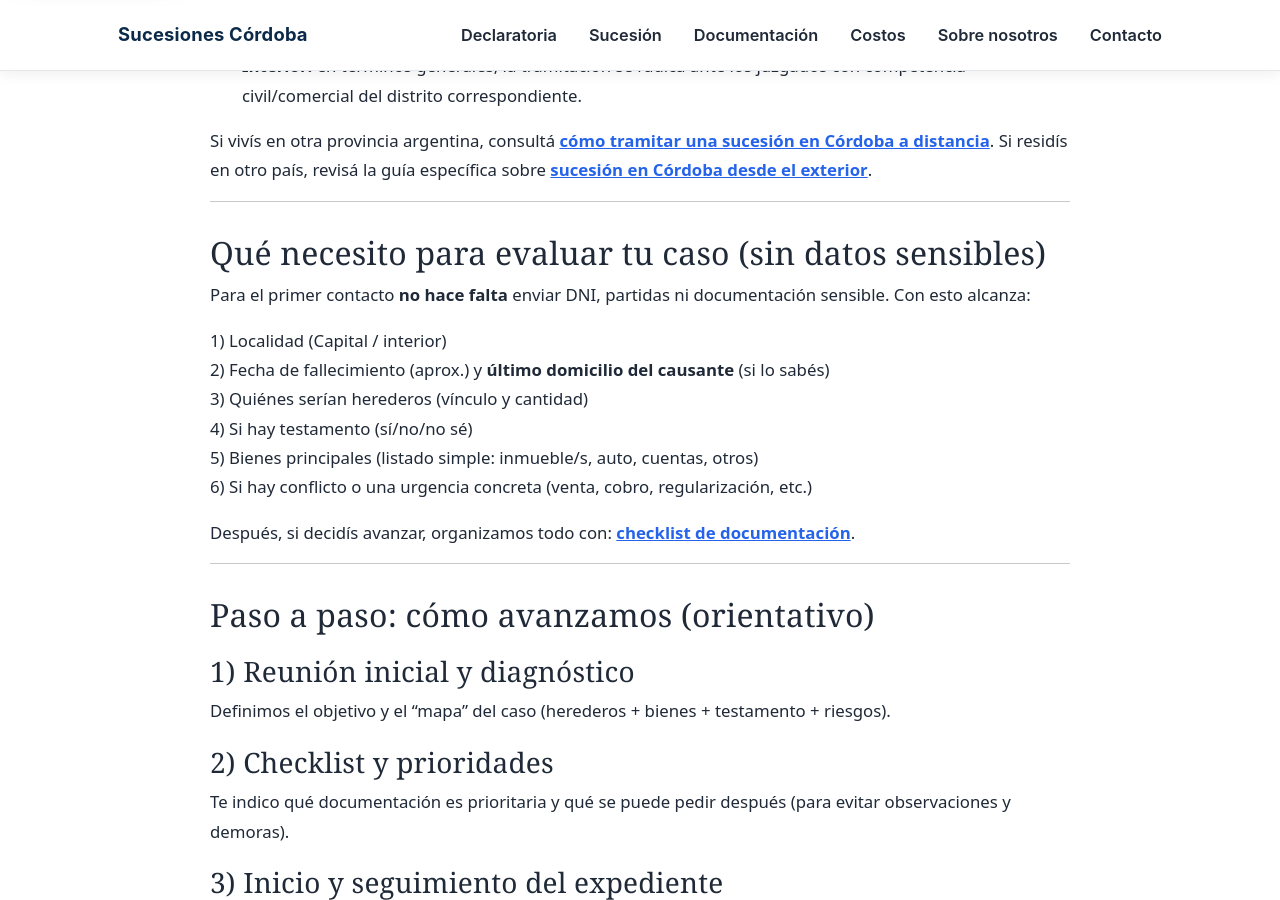
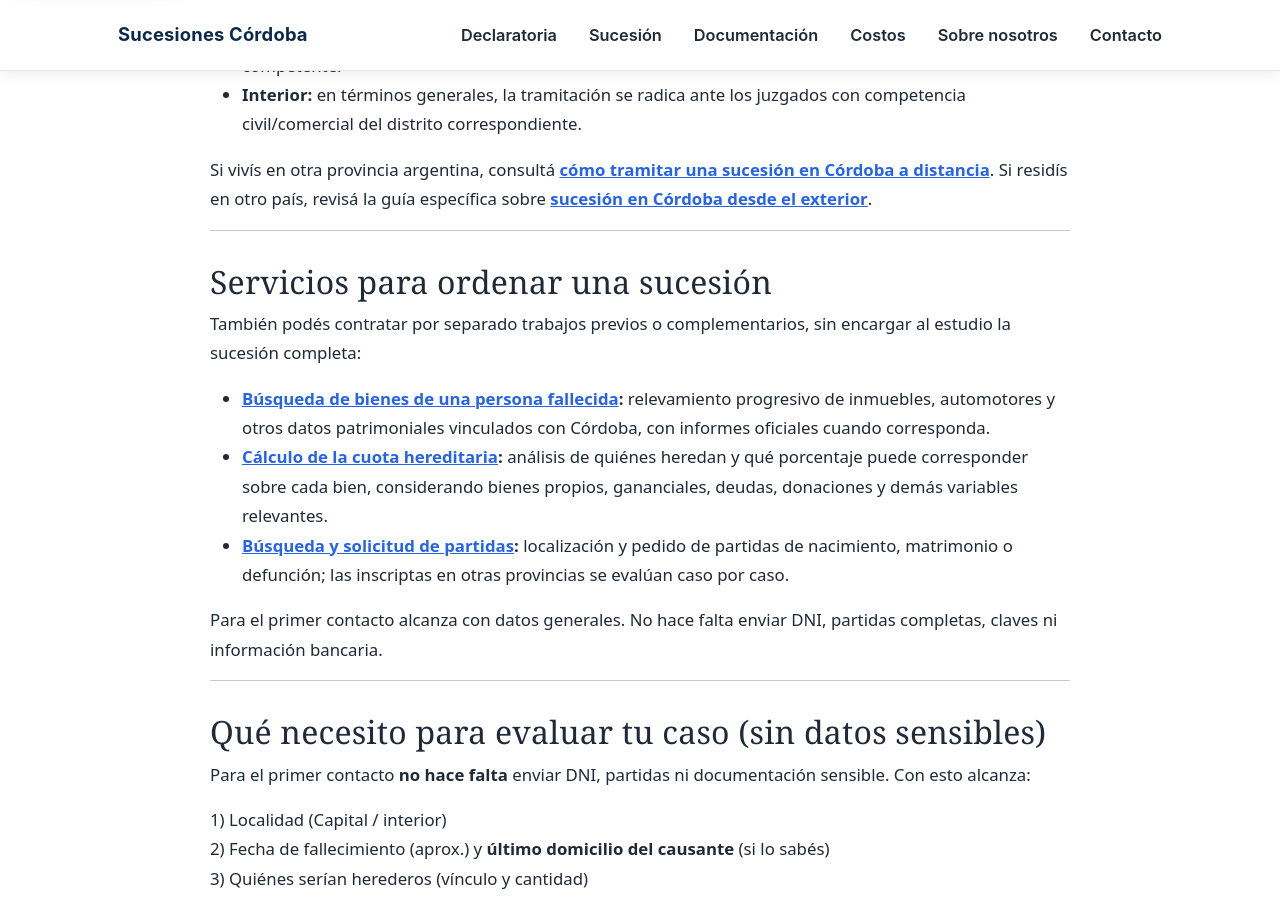
Before and after one commit to Elitedomainsx/sucesionescordoba, a Jekyll site: the page built from abogado-sucesiones-cordoba.md, in a window 1280 px wide and 900 px high, scrolled down 2446 px. Built offline with Jekyll 4.4.1, drawn with Linux system fonts in a browser that asks for light colours; some of the changed text lies outside the part shown.

Commit message:
Agregar servicios complementarios

```diff
--- a/abogado-sucesiones-cordoba.md
+++ b/abogado-sucesiones-cordoba.md
@@ -67,6 +67,18 @@ Trabajo con clientes de **Córdoba Capital** y del **interior**. En muchos casos
 - **Interior:** en términos generales, la tramitación se radica ante los juzgados con competencia civil/comercial del distrito correspondiente.
 
 Si vivís en otra provincia argentina, consultá **[cómo tramitar una sucesión en Córdoba a distancia](/sucesion-cordoba-desde-otra-provincia/)**. Si residís en otro país, revisá la guía específica sobre **[sucesión en Córdoba desde el exterior](/declaratoria-de-herederos-online-cordoba/)**.
+
+---
+
+## Servicios para ordenar una sucesión
+
+También podés contratar por separado trabajos previos o complementarios, sin encargar al estudio la sucesión completa:
+
+- **[Búsqueda de bienes de una persona fallecida](/averiguar-bienes-persona-fallecida-cordoba/):** relevamiento progresivo de inmuebles, automotores y otros datos patrimoniales vinculados con Córdoba, con informes oficiales cuando corresponda.
+- **[Cálculo de la cuota hereditaria](/como-se-reparte-herencia-cordoba/):** análisis de quiénes heredan y qué porcentaje puede corresponder sobre cada bien, considerando bienes propios, gananciales, deudas, donaciones y demás variables relevantes.
+- **[Búsqueda y solicitud de partidas](/partidas-para-sucesion-cordoba/):** localización y pedido de partidas de nacimiento, matrimonio o defunción; las inscriptas en otras provincias se evalúan caso por caso.
+
+Para el primer contacto alcanza con datos generales. No hace falta enviar DNI, partidas completas, claves ni información bancaria.
 
 ---
 
```
